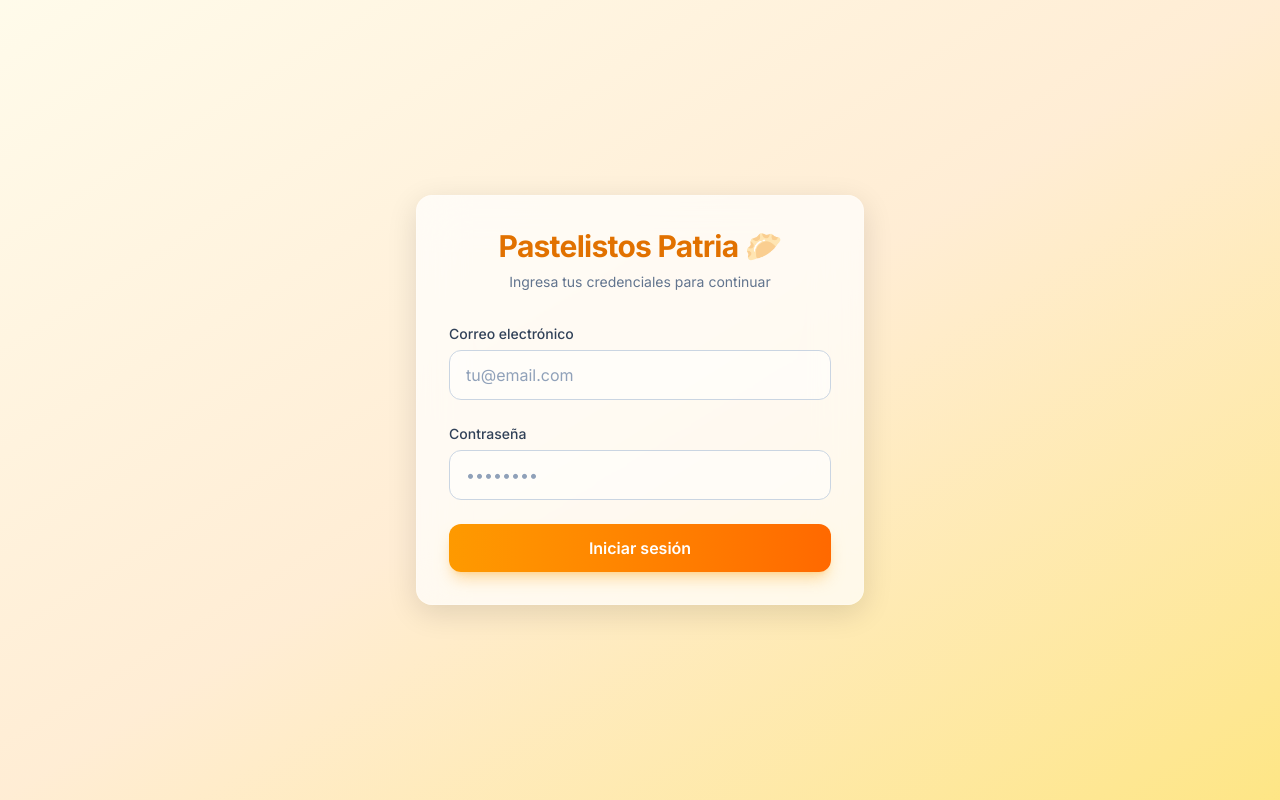
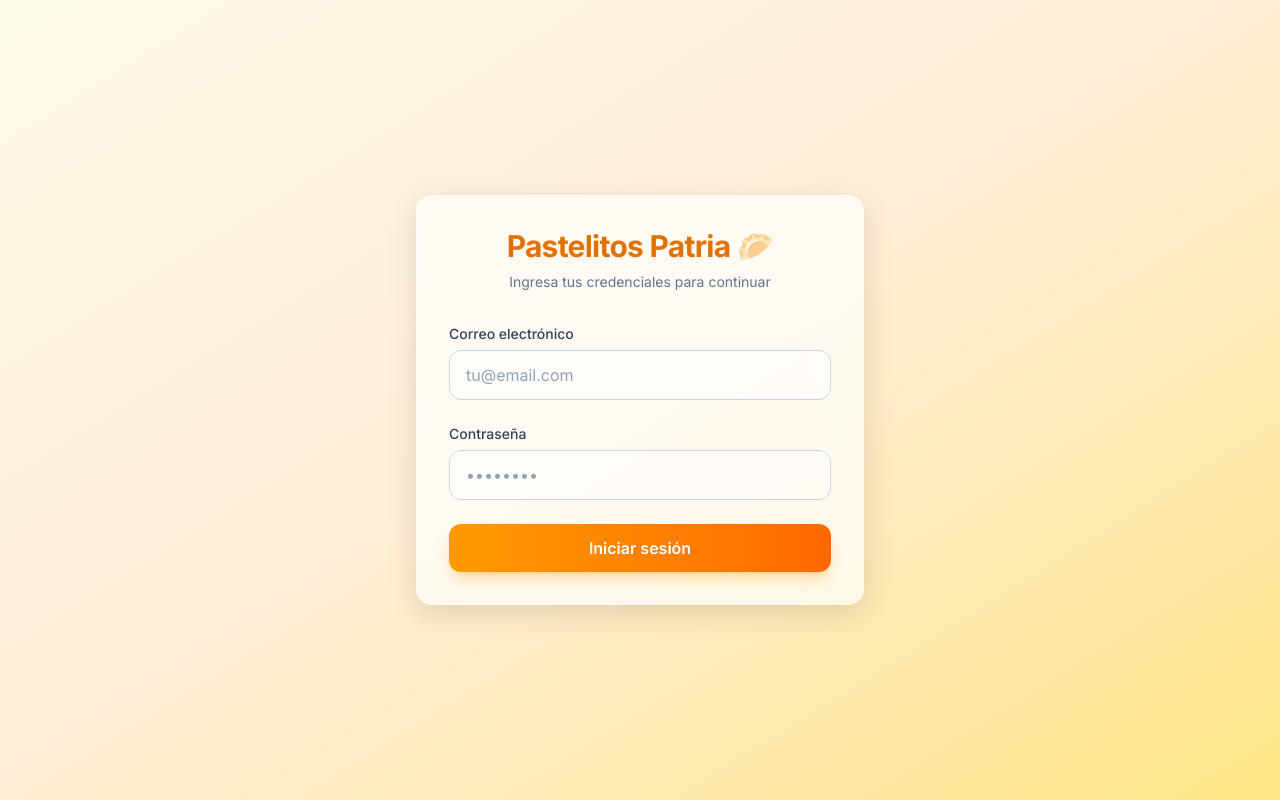
Before and after one commit to moretaerick12-arch/pastelitos-app, a Next.js app: page /login in a window 1280 px wide. Built offline with nearby package versions, Linux system fonts and the light colour scheme; no server answers.

Commit message:
Corregir nombre Pastelitos Patria

```diff
--- a/src/app/(admin)/layout.tsx
+++ b/src/app/(admin)/layout.tsx
@@ -45,7 +45,7 @@ export default function AdminLayout({ children }: { children: React.ReactNode })
       `}>
         <div className="flex items-center justify-between p-4 border-b border-white/10 h-16">
           <span className="text-xl font-bold bg-gradient-to-r from-amber-400 to-orange-500 bg-clip-text text-transparent">
-            Pastelistos Patria
+            Pastelitos Patria
           </span>
           <button
             className="md:hidden text-gray-400 hover:text-white"
--- a/src/app/(auth)/layout.tsx
+++ b/src/app/(auth)/layout.tsx
@@ -1,8 +1,8 @@
 import type { Metadata } from 'next'
 
 export const metadata: Metadata = {
-  title: 'Pastelistos Patria - Acceso',
-  description: 'Inicia sesión en Pastelistos Patria',
+  title: 'Pastelitos Patria - Acceso',
+  description: 'Inicia sesión en Pastelitos Patria',
 }
 
 export default function AuthLayout({
--- a/src/app/(auth)/login/page.tsx
+++ b/src/app/(auth)/login/page.tsx
@@ -71,7 +71,7 @@ export default function LoginPage() {
     <div className="backdrop-blur-xl bg-white/70 dark:bg-slate-900/80 rounded-2xl shadow-[0_8px_30px_rgb(0,0,0,0.12)] border border-white/20 dark:border-slate-700/50 p-8 w-full transition-all duration-300">
       <div className="text-center mb-8">
         <h1 className="text-3xl font-extrabold tracking-tight text-amber-600 dark:text-amber-500 mb-2 flex items-center justify-center gap-2">
-          Pastelistos Patria 🥟
+          Pastelitos Patria 🥟
         </h1>
         <p className="text-slate-500 dark:text-slate-400 text-sm">
           Ingresa tus credenciales para continuar
--- a/src/lib/db/index.ts
+++ b/src/lib/db/index.ts
@@ -67,7 +67,7 @@ export class AppDatabase extends Dexie {
   meta!: Table<{ key: string; value: any }, string>;
 
   constructor() {
-    super('PastelistosPatriaDB');
+    super('PastelitosPatriaDB');
 
     // Define tables and indexes
     this.version(1).stores({
```
